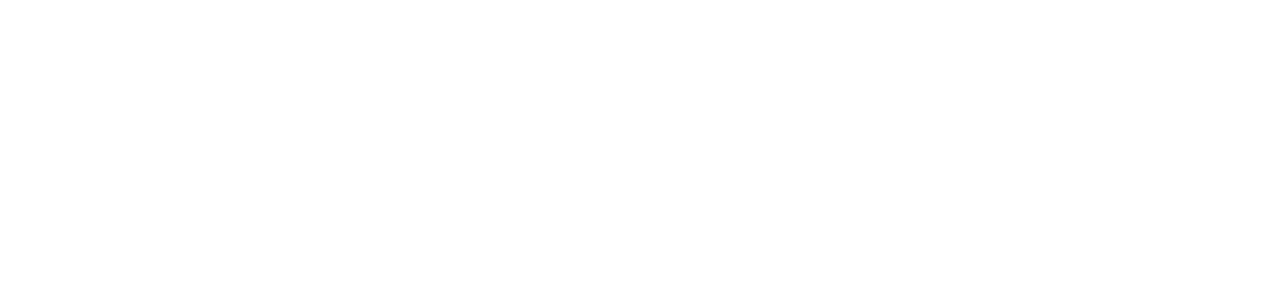
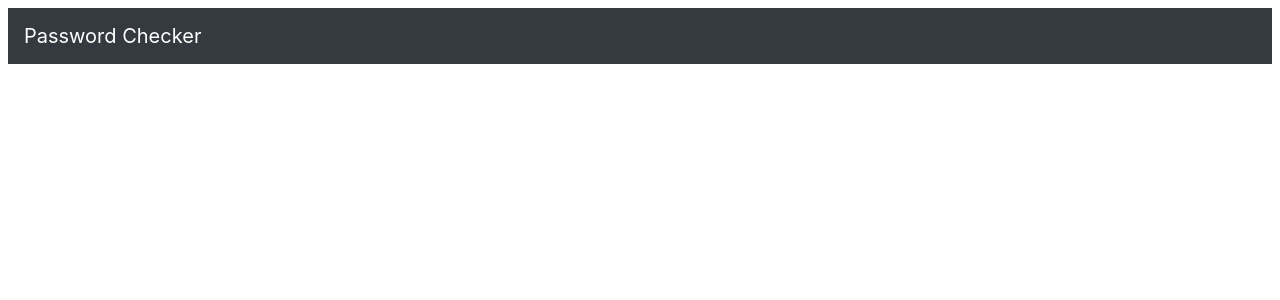
Before and after one commit to swarajlaha/frontend-challenges, a React (Create React App) app: page / in a window 1280 px wide. Shown: the top 300 px of the page. Built offline with nearby package versions, Linux system fonts and the light colour scheme.

Commit message:
create, import navbar

```diff
--- a/src/App.js
+++ b/src/App.js
@@ -1,9 +1,10 @@
 import './App.css';
+import AppNavbar from './commons/appNavbar';
 
 function App() {
   return (
     <>
-
+      <AppNavbar />
     </>
   );
 }
--- /dev/null
+++ b/src/commons/appNavbar.js
@@ -0,0 +1,16 @@
+import React from 'react';
+import { Navbar } from 'react-bootstrap';
+
+const AppNavbar = () => {
+  return (
+    <>
+      <Navbar bg="dark" variant="dark" className='mt-2 ml-2 mr-2 mb-3'>
+        <Navbar.Brand href="#home">
+          Password Checker
+        </Navbar.Brand>
+      </Navbar>
+    </>
+  );
+}
+
+export default AppNavbar;
```
